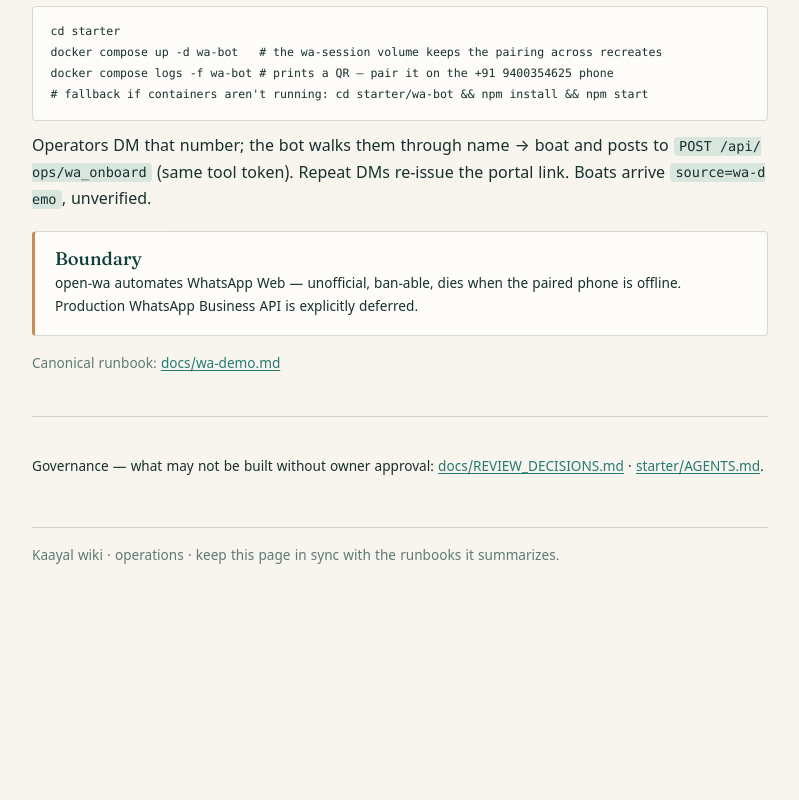
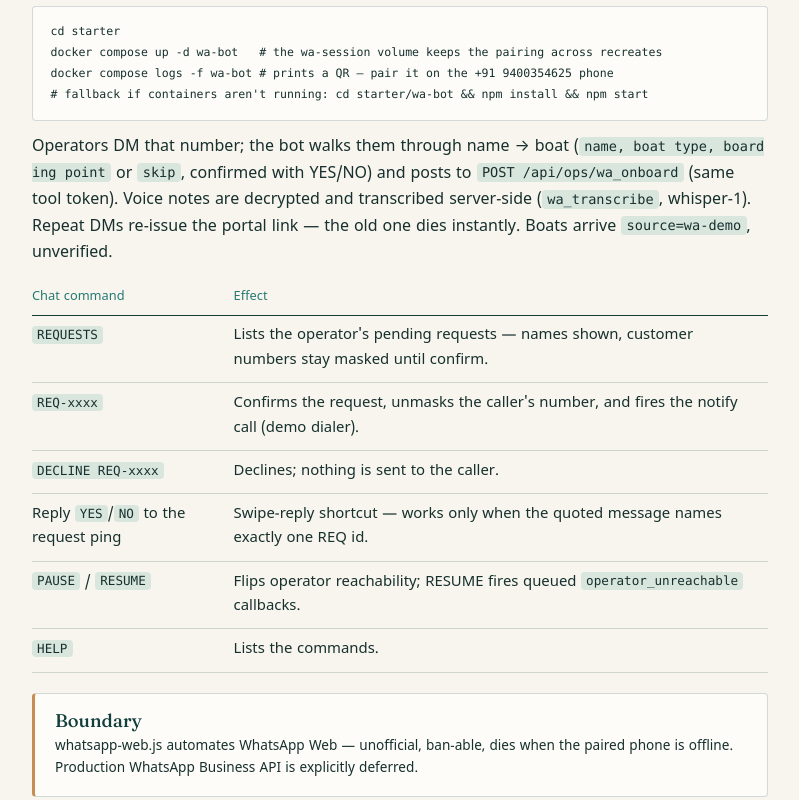
Before and after one commit to Glitchyi/kaayal, a plain HTML site: page starter/docs/wiki/operations.html in a window 1280 px wide. Shown: the part 4000-4800 px from the top of the page, without its empty margins (340-1139 px from the left). Before the commit the page ends 4632 px from the top, so only its background shows below. Drawn offline with Linux system fonts and the light colour scheme; a web font is replaced by a local one.

Commit message:
Wiki: whatsapp-web.js sidecar, chat command table, transcribe + reissue details
Generated with [Devin](https://devin.ai)

Co-Authored-By: Devin <158243242+devin-ai-integration[bot]@users.noreply.github.com>

```diff
--- a/starter/docs/wiki/operations.html
+++ b/starter/docs/wiki/operations.html
@@ -150,12 +150,27 @@ bash scripts/smoke.sh http://localhost:8000 "$SARVAM_TOOL_SHARED_SECRET"</code><
 docker compose up -d wa-bot   # the wa-session volume keeps the pairing across recreates
 docker compose logs -f wa-bot # prints a QR — pair it on the +91 9400354625 phone
 # fallback if containers aren't running: cd starter/wa-bot && npm install && npm start</code></pre>
-  <p>Operators DM that number; the bot walks them through name → boat and posts
-  to <code>POST /api/ops/wa_onboard</code> (same tool token). Repeat DMs re-issue
-  the portal link. Boats arrive <code>source=wa-demo</code>, unverified.</p>
+  <p>Operators DM that number; the bot walks them through name → boat
+  (<code>name, boat type, boarding point</code> or <code>skip</code>, confirmed
+  with YES/NO) and posts to <code>POST /api/ops/wa_onboard</code> (same tool
+  token). Voice notes are decrypted and transcribed server-side
+  (<code>wa_transcribe</code>, whisper-1). Repeat DMs re-issue the portal link —
+  the old one dies instantly. Boats arrive <code>source=wa-demo</code>,
+  unverified.</p>
+  <table>
+    <thead><tr><th>Chat command</th><th>Effect</th></tr></thead>
+    <tbody>
+      <tr><td><code>REQUESTS</code></td><td>Lists the operator's pending requests — names shown, customer numbers stay masked until confirm.</td></tr>
+      <tr><td><code>REQ-xxxx</code></td><td>Confirms the request, unmasks the caller's number, and fires the notify call (demo dialer).</td></tr>
+      <tr><td><code>DECLINE REQ-xxxx</code></td><td>Declines; nothing is sent to the caller.</td></tr>
+      <tr><td>Reply <code>YES</code>/<code>NO</code> to the request ping</td><td>Swipe-reply shortcut — works only when the quoted message names exactly one REQ id.</td></tr>
+      <tr><td><code>PAUSE</code> / <code>RESUME</code></td><td>Flips operator reachability; RESUME fires queued <code>operator_unreachable</code> callbacks.</td></tr>
+      <tr><td><code>HELP</code></td><td>Lists the commands.</td></tr>
+    </tbody>
+  </table>
   <div class="card">
     <h3>Boundary</h3>
-    <p class="small" style="margin:.3rem 0 0">open-wa automates WhatsApp Web —
+    <p class="small" style="margin:.3rem 0 0">whatsapp-web.js automates WhatsApp Web —
     unofficial, ban-able, dies when the paired phone is offline. Production
     WhatsApp Business API is explicitly deferred.</p>
   </div>
```
Also changed, not shown: starter/docs/wiki/architecture.html (+1 -1 lines).
